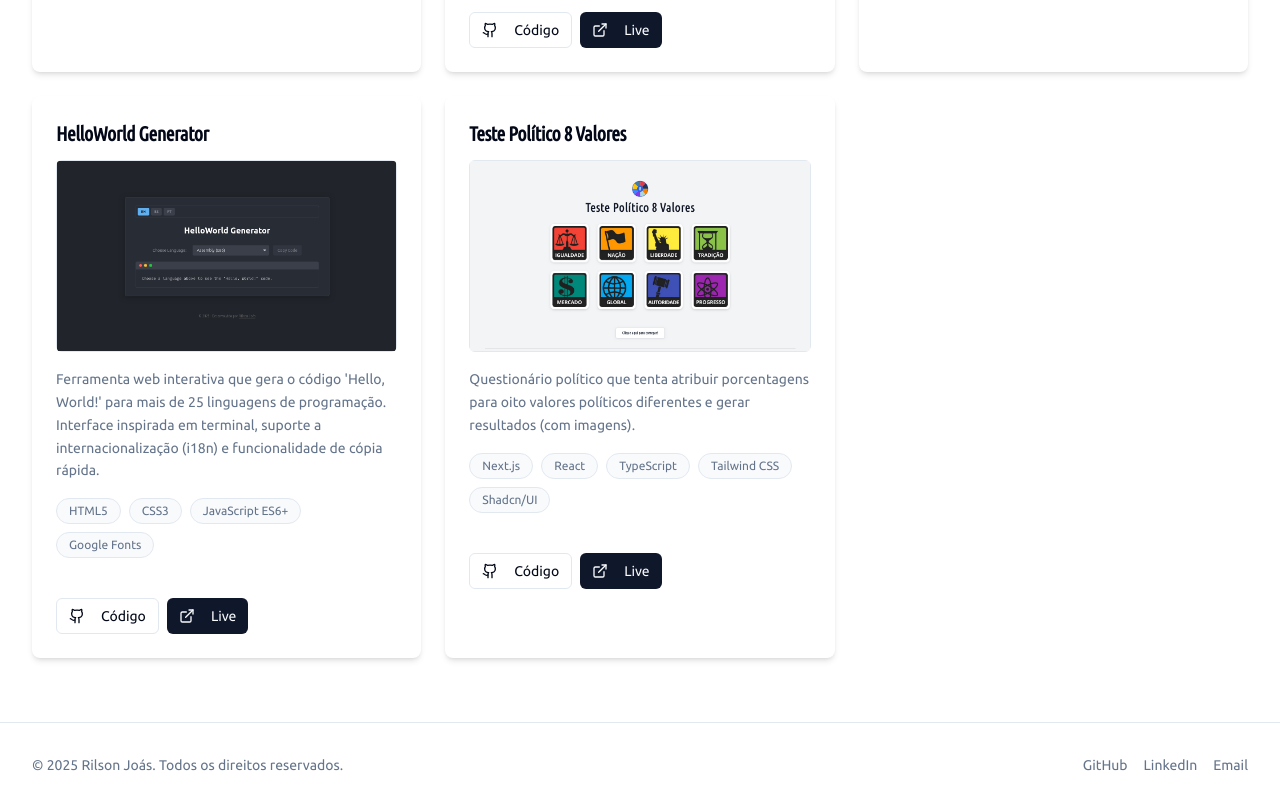
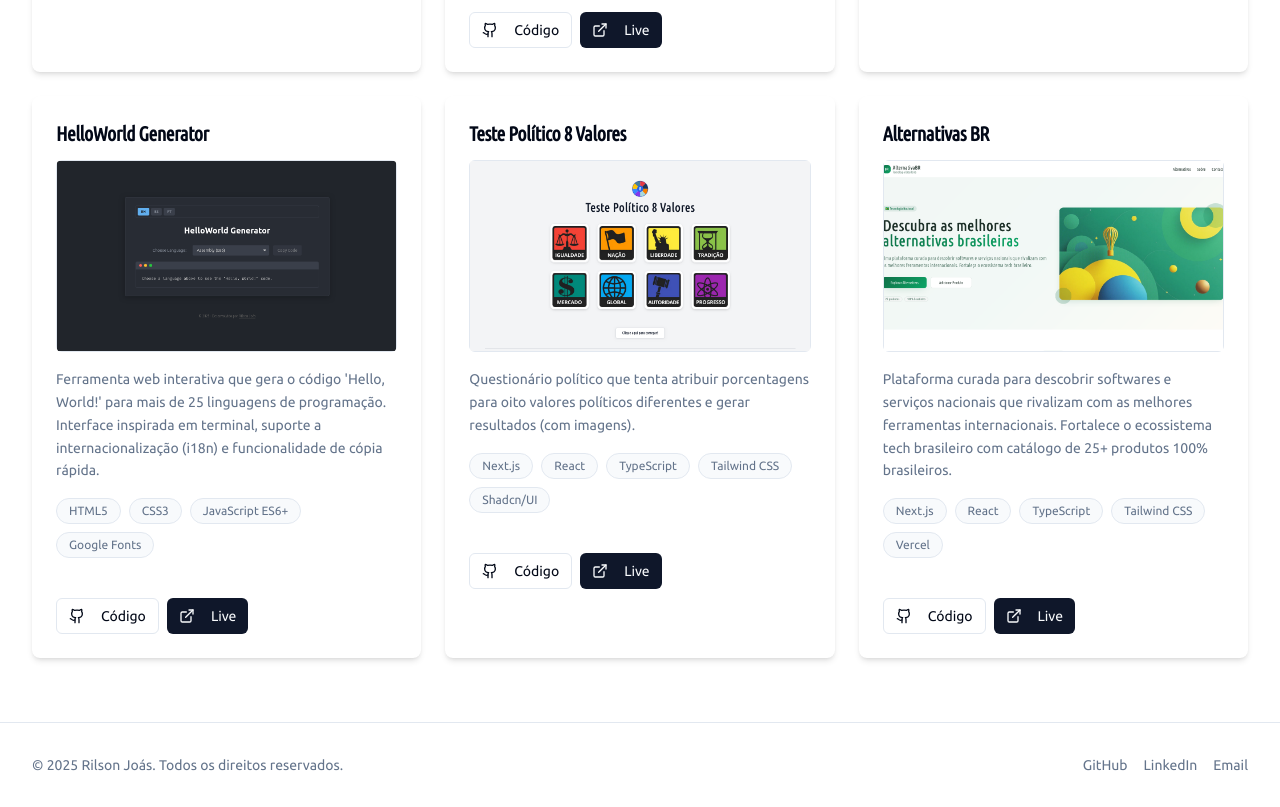
Before and after one commit to rilsonjoas/portfolio-rilson, a React (Vite) app: page /projects in a window 1280 px wide. Shown: the part 753-1560 px from the top of the page. Built offline with nearby package versions, Linux system fonts and the light colour scheme.

Commit message:
Inclusão de novo projeto

```diff
--- a/src/data/projects.ts
+++ b/src/data/projects.ts
@@ -66,4 +66,14 @@ export const projects: Project[] = [
     liveUrl: "https://teste-politico.vercel.app/",
     image: "/Teste Político 8 Valores.png",
   },
+  {
+    id: "6",
+    title: "Alternativas BR",
+    description:
+      "Plataforma curada para descobrir softwares e serviços nacionais que rivalizam com as melhores ferramentas internacionais. Fortalece o ecossistema tech brasileiro com catálogo de 25+ produtos 100% brasileiros.",
+    techStack: ["Next.js", "React", "TypeScript", "Tailwind CSS", "Vercel"],
+    githubUrl: "https://github.com/rilsonjoas/alternativas-br",
+    liveUrl: "https://alternativas-br.vercel.app/",
+    image: "/alternativas.png",
+  },
 ];
```
Also changed, not shown: public/alternativas.png (added).
